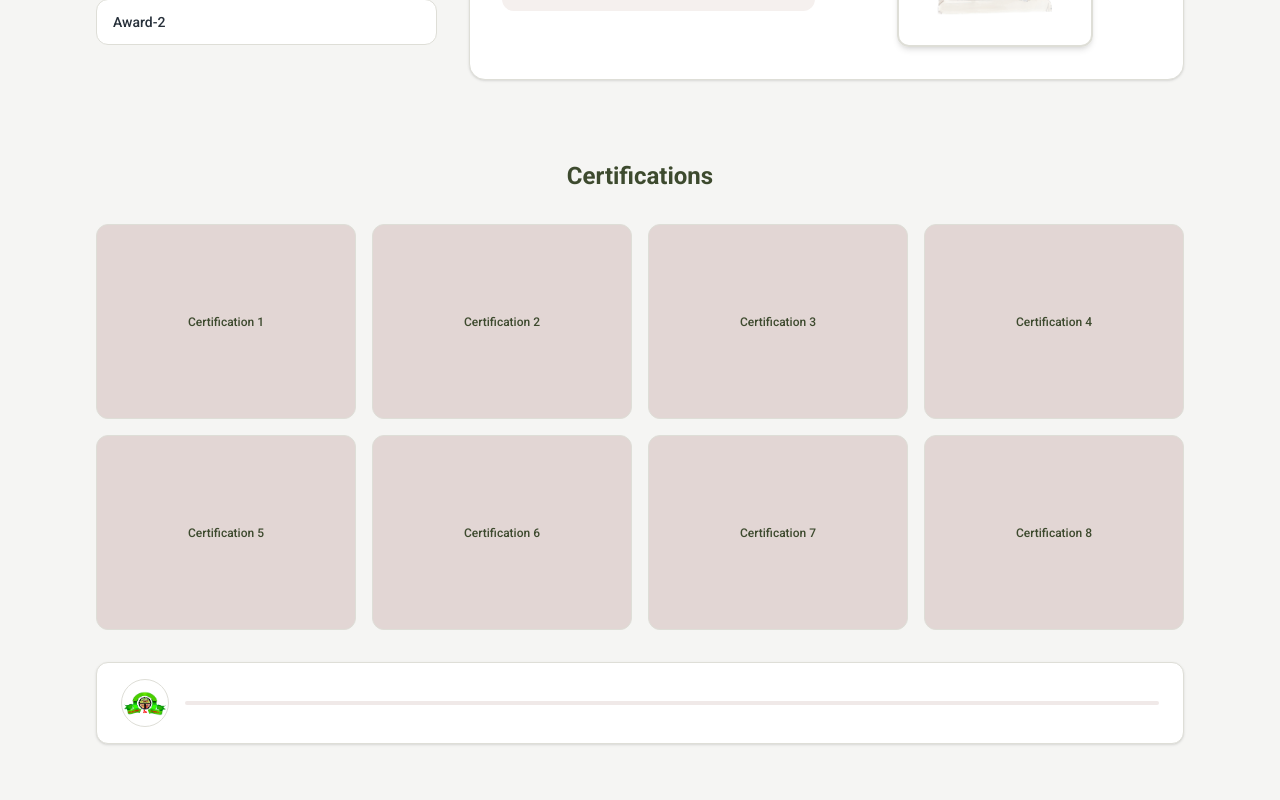
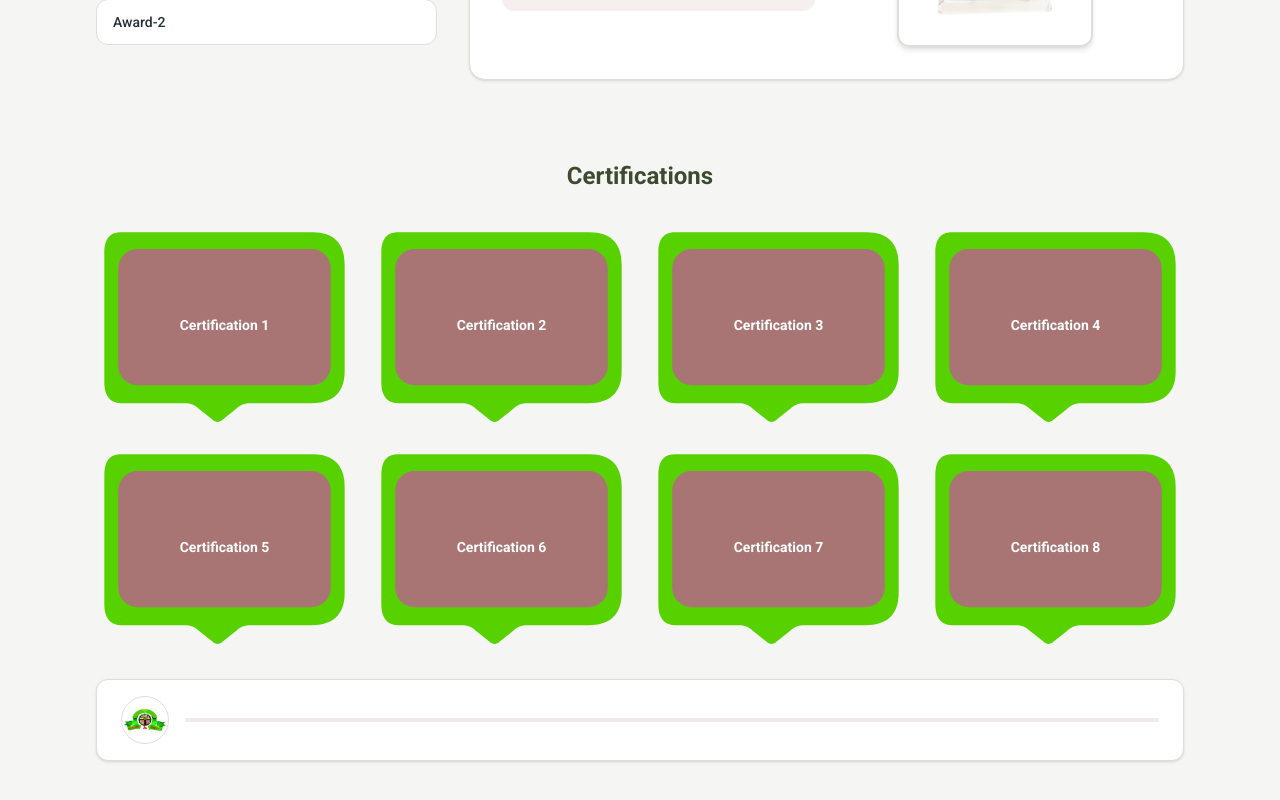
Before and after one commit to UTYCC-IS-Department/Healthy-Happy, a Next.js app: page /en/awards in a window 1280 px wide. Shown: the part 550-1350 px from the top of the page. Built offline with nearby package versions, Linux system fonts and the light colour scheme.

Commit message:
redesign the certification block

```diff
--- a/src/app/[locale]/awards/page.tsx
+++ b/src/app/[locale]/awards/page.tsx
@@ -2,6 +2,7 @@
 import Image from "next/image";
 import { useState } from "react";
 import { assets } from "@/lib/site-data";
+import CertificationBlock from "@/components/certification-block";
 const awards = [
   {
     label: "Award-1",
@@ -75,16 +76,13 @@ export default function AwardsPage() {
       </section>
       <section className="mx-auto max-w-6xl px-4 py-8 sm:px-6 lg:px-8">
         <h2 className="mb-8 text-center text-2xl font-bold text-primary">Certifications</h2>
-        <div className="grid grid-cols-2 gap-4 sm:grid-cols-4">
-          {Array.from({ length: 8 }, (_, index) => (
-            <div
-              key={index}
-              className="flex aspect-[4/3] items-center justify-center rounded-xl border bg-secondary/30 text-xs font-medium text-primary"
-            >
-              Certification {index + 1}
-            </div>
+
+        <div className="grid grid-cols-2 gap-5 sm:grid-cols-4">
+          {Array.from({ length: 8 }).map((_, index) => (
+            <CertificationBlock key={index} title={`Certification ${index + 1}`} />
           ))}
         </div>
+
         <div className="mt-8 flex items-center gap-4 rounded-xl border bg-white px-6 py-4 shadow-sm">
           <Image
             src={assets.logo}
--- /dev/null
+++ b/src/components/certification-block.tsx
@@ -0,0 +1,46 @@
+type CertificationBlockProps = {
+  title?: string;
+};
+
+export default function CertificationBlock({ title = "Certification" }: CertificationBlockProps) {
+  return (
+    <div className="relative aspect-[185/145] w-full">
+      <svg
+        viewBox="0 0 185 145"
+        className="absolute inset-0 h-full w-full"
+        xmlns="http://www.w3.org/2000/svg"
+      >
+        {/* Outer Green Shape */}
+        <path
+          d="
+          M18 6
+          H156
+          C171 6 179 14 179 29
+          V106
+          C179 122 170 129 155 129
+          H111
+          C107 129 104 130 101 133
+          L91 141
+          C89 143 86 143 84 141
+          L74 133
+          C71 130 68 129 64 129
+          H18
+          C9 129 6 122 6 114
+          V21
+          C6 12 9 6 18 6
+          Z
+          "
+          fill="#57D100"
+        />
+
+        {/* Inner Card */}
+        {/* Inner Card */}
+        <rect x="16" y="18" width="153" height="98" rx="14" fill="#A87474" />
+      </svg>
+
+      <div className="absolute inset-0 flex items-center justify-center px-4 text-center text-sm font-semibold text-white">
+        {title}
+      </div>
+    </div>
+  );
+}
```
Also changed, not shown: 1 other file (tests, documents, lock files or other folders).
